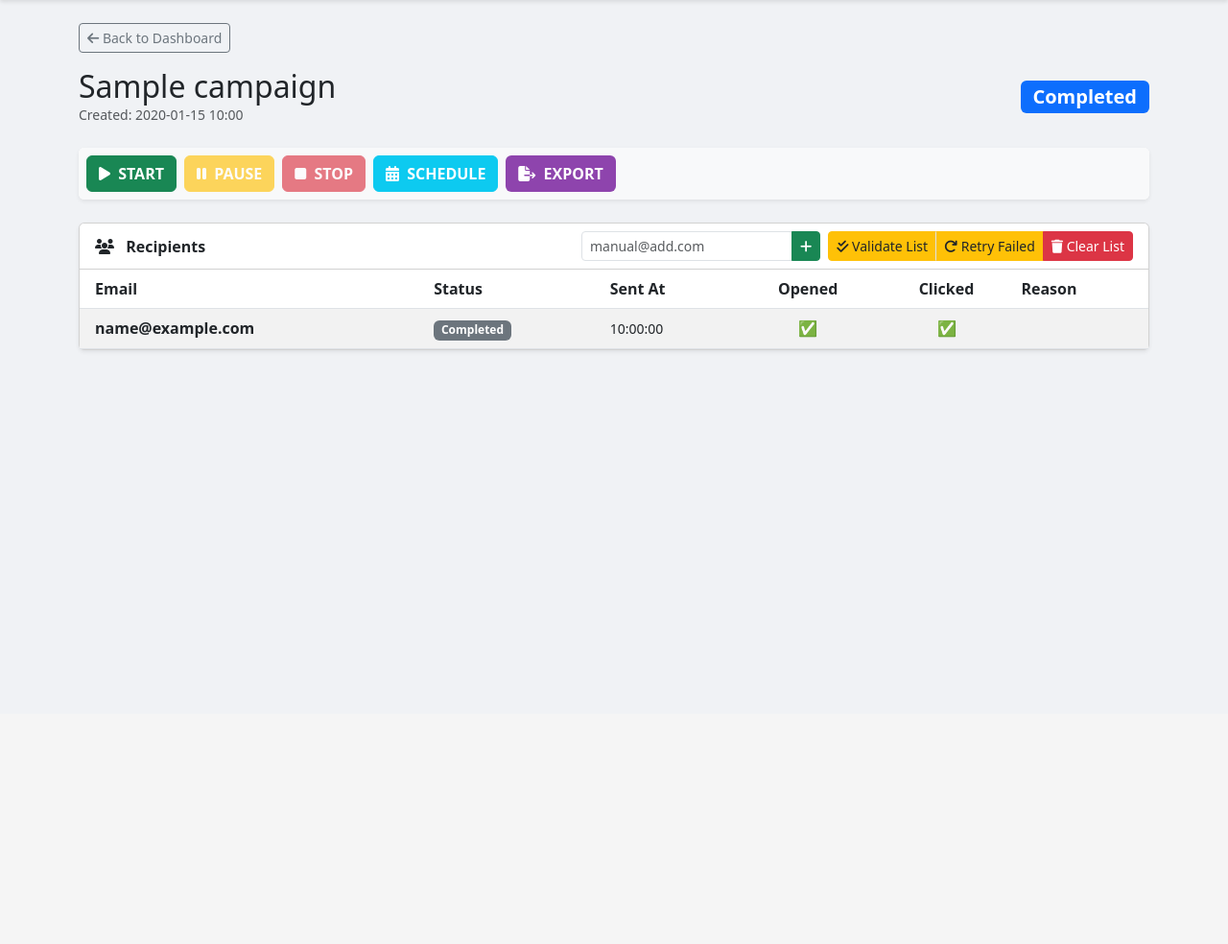
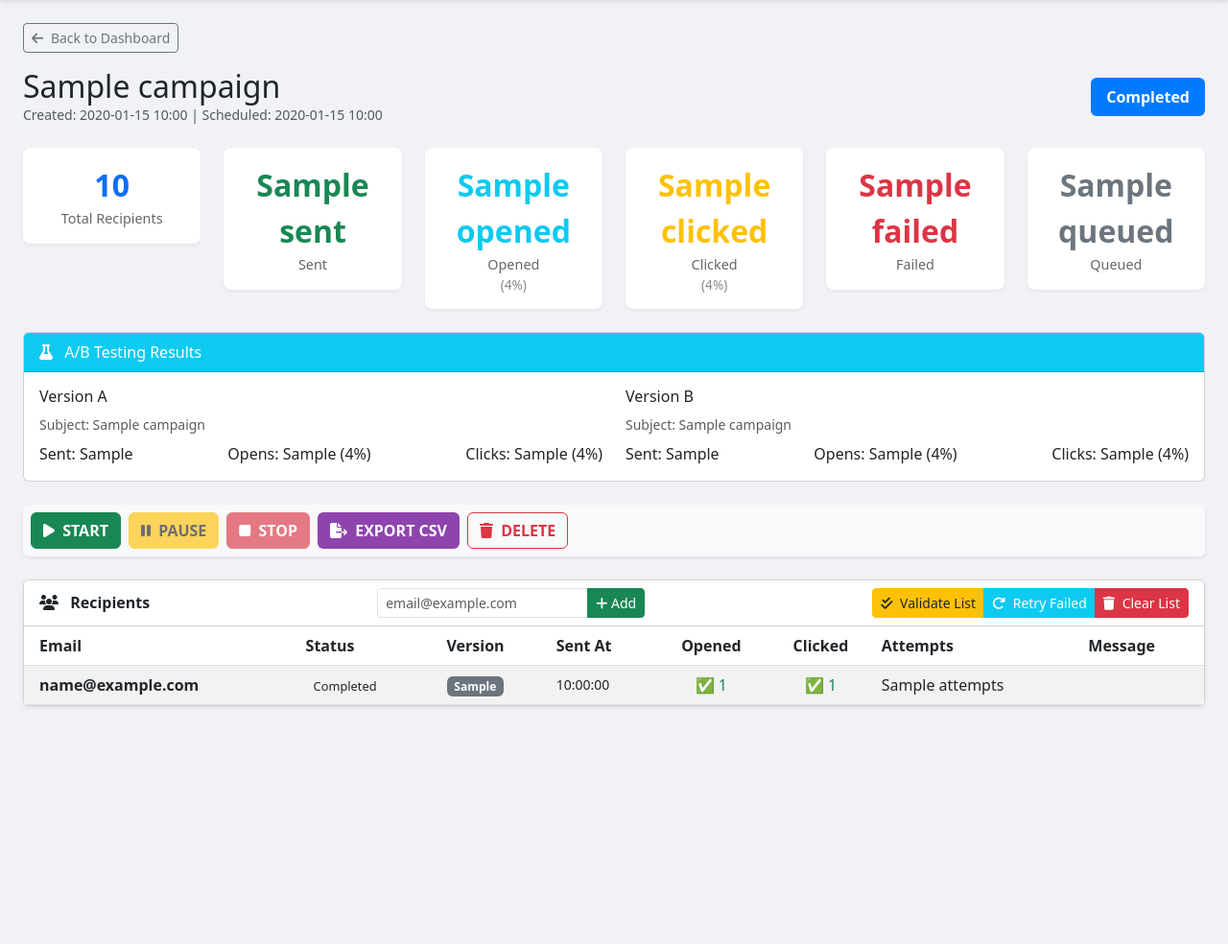
Before and after one commit to Sussyfreelandx/smtpweb, a Python web app: template app/templates/campaign.html in a window 1280 px wide. Shown: the part 56-1040 px from the top of the page at 96% size. Before the commit the page ends 423 px from the top, so only its background shows below. Run offline with Jinja, Linux system fonts and the light colour scheme; the template is opened without the code that fills it: most values are stand-ins (such as "Sample title", 1, 10 or a date in 2020).

Commit message:
Update campaign.html

```diff
--- a/app/templates/campaign.html
+++ b/app/templates/campaign.html
@@ -1,11 +1,11 @@
 {% extends "base.html" %}
 
 {% block content %}
-<div class="container py-4">
+<div class="container-fluid py-4">
     <!-- Navigation Back -->
     <div class="mb-3">
         <a href="{{ url_for('main.index') }}" class="btn btn-outline-secondary btn-sm">
-            <i class="fas fa-arrow-left"></i> Back to Dashboard
+            <i class="fas fa-arrow-left me-1"></i> Back to Dashboard
         </a>
     </div>
 
@@ -13,21 +13,98 @@
     <div class="d-flex justify-content-between align-items-center mb-4">
         <div>
             <h2 class="mb-0">{{ campaign.name }}</h2>
-            <div class="text-muted small">Created: {{ campaign.timestamp.strftime('%Y-%m-%d %H:%M') }}</div>
+            <div class="text-muted small">
+                Created: {{ campaign.timestamp.strftime('%Y-%m-%d %H:%M') }}
+                {% if campaign.scheduled_at %}
+                | Scheduled: {{ campaign.scheduled_at.strftime('%Y-%m-%d %H:%M') }}
+                {% endif %}
+            </div>
         </div>
-        <div class="badge fs-5 {% if campaign.status == 'Sending' %}bg-success{% elif campaign.status == 'Paused' %}bg-warning{% elif campaign.status == 'Completed' %}bg-primary{% else %}bg-secondary{% endif %}">
+        <div class="campaign-status campaign-{{ campaign.status|lower }}">
             {{ campaign.status }}
         </div>
     </div>
 
+    <!-- Analytics Cards -->
+    <div class="row mb-4">
+        <div class="col-md-2">
+            <div class="stat-card">
+                <div class="value text-primary">{{ analytics.total }}</div>
+                <div class="label">Total Recipients</div>
+            </div>
+        </div>
+        <div class="col-md-2">
+            <div class="stat-card">
+                <div class="value text-success">{{ analytics.sent }}</div>
+                <div class="label">Sent</div>
+            </div>
+        </div>
+        <div class="col-md-2">
+            <div class="stat-card">
+                <div class="value text-info">{{ analytics.opened }}</div>
+                <div class="label">Opened</div>
+                <div class="percentage">({{ analytics.open_rate }}%)</div>
+            </div>
+        </div>
+        <div class="col-md-2">
+            <div class="stat-card">
+                <div class="value text-warning">{{ analytics.clicked }}</div>
+                <div class="label">Clicked</div>
+                <div class="percentage">({{ analytics.click_rate }}%)</div>
+            </div>
+        </div>
+        <div class="col-md-2">
+            <div class="stat-card">
+                <div class="value text-danger">{{ analytics.failed }}</div>
+                <div class="label">Failed</div>
+            </div>
+        </div>
+        <div class="col-md-2">
+            <div class="stat-card">
+                <div class="value text-secondary">{{ analytics.queued }}</div>
+                <div class="label">Queued</div>
+            </div>
+        </div>
+    </div>
+
+    <!-- A/B Testing Stats -->
+    {% if campaign.ab_testing_enabled and ab_stats %}
+    <div class="card mb-4">
+        <div class="card-header bg-info text-white">
+            <i class="fas fa-flask me-2"></i> A/B Testing Results
+        </div>
+        <div class="card-body">
+            <div class="row">
+                <div class="col-md-6">
+                    <h6>Version A</h6>
+                    <p class="small text-muted mb-2">Subject: {{ campaign.subject }}</p>
+                    <div class="d-flex justify-content-between">
+                        <span>Sent: {{ ab_stats.a_sent }}</span>
+                        <span>Opens: {{ ab_stats.a_opened }} ({{ ab_stats.a_open_rate }}%)</span>
+                        <span>Clicks: {{ ab_stats.a_clicked }} ({{ ab_stats.a_click_rate }}%)</span>
+                    </div>
+                </div>
+                <div class="col-md-6">
+                    <h6>Version B</h6>
+                    <p class="small text-muted mb-2">Subject: {{ campaign.subject_b or campaign.subject }}</p>
+                    <div class="d-flex justify-content-between">
+                        <span>Sent:  {{ ab_stats.b_sent }}</span>
+                        <span>Opens: {{ ab_stats.b_opened }} ({{ ab_stats.b_open_rate }}%)</span>
+                        <span>Clicks: {{ ab_stats.b_clicked }} ({{ ab_stats.b_click_rate }}%)</span>
+                    </div>
+                </div>
+            </div>
+        </div>
+    </div>
+    {% endif %}
+
     <!-- MAIN CONTROLS -->
     <div class="card mb-4 shadow-sm border-0">
         <div class="card-body p-2 bg-light rounded d-flex flex-wrap gap-2">
-            <!-- Start/Restart Button -->
             {% if campaign.status == 'Sending' %}
                 <a href="{{ url_for('main.campaign_control', campaign_id=campaign.id, action='start') }}"
                    class="btn btn-success fw-bold text-white"
-                   onclick="return confirm('Campaign is marked as Sending. Force restart task?')">
+                   onclick="return confirm('Campaign is currently sending. Force restart?')">
                     <i class="fas fa-sync me-1"></i> RESTART
                 </a>
             {% else %}
@@ -38,60 +115,72 @@
             {% endif %}
 
             <a href="{{ url_for('main.campaign_control', campaign_id=campaign.id, action='pause') }}"
-               class="btn btn-warning text-white fw-bold {% if campaign.status != 'Sending' %}disabled{% endif %}">
+               class="btn btn-warning text-dark fw-bold {% if campaign.status != 'Sending' %}disabled{% endif %}">
                 <i class="fas fa-pause me-1"></i> PAUSE
             </a>
 
             <a href="{{ url_for('main.campaign_control', campaign_id=campaign.id, action='stop') }}"
-               class="btn btn-danger fw-bold text-white {% if campaign.status == 'Completed' or campaign.status == 'Stopped' %}disabled{% endif %}">
+               class="btn btn-danger fw-bold text-white {% if campaign.status in ['Completed', 'Stopped', 'Draft'] %}disabled{% endif %}">
                 <i class="fas fa-stop me-1"></i> STOP
             </a>
 
-            <button class="btn btn-info text-white fw-bold" onclick="alert('Scheduler is currently in beta. Please use instant start.')">
-                <i class="fas fa-calendar-alt me-1"></i> SCHEDULE
-            </button>
+            <a href="{{ url_for('main.export_campaign_report', campaign_id=campaign.id) }}"
+               class="btn btn-purple text-white fw-bold">
+                <i class="fas fa-file-export me-1"></i> EXPORT CSV
+            </a>
 
-            <a href="{{ url_for('main.export_campaign_report', campaign_id=campaign.id) }}" class="btn btn-purple text-white fw-bold" style="background-color: #8e44ad;">
-                <i class="fas fa-file-export me-1"></i> EXPORT
-            </a>
+            <form method="POST" action="{{ url_for('main.delete_campaign', campaign_id=campaign.id) }}"
+                  class="d-inline" onsubmit="return confirm('Are you sure you want to delete this campaign?  This cannot be undone.');">
+                <input type="hidden" name="csrf_token" value="{{ csrf_token() }}">
+                <button type="submit" class="btn btn-outline-danger fw-bold">
+                    <i class="fas fa-trash me-1"></i> DELETE
+                </button>
+            </form>
         </div>
     </div>
 
     <!-- LIST TOOLS -->
     <div class="card mb-4 shadow-sm">
-        <div class="card-header bg-white fw-bold d-flex justify-content-between align-items-center flex-wrap">
-            <span class="me-auto"><i class="fas fa-users me-2"></i> Recipients</span>
+        <div class="card-header bg-white fw-bold d-flex justify-content-between align-items-center flex-wrap gap-2">
+            <span><i class="fas fa-users me-2"></i> Recipients</span>
 
             <!-- Manual Add Input -->
-            <div class="input-group input-group-sm w-auto me-2">
-                <input type="email" id="newRecipientEmail" class="form-control" placeholder="manual@add.com">
-                <button class="btn btn-success" type="button" onclick="addRecipient()"><i class="fas fa-plus"></i></button>
-            </div>
+            <form class="d-flex" id="addRecipientForm">
+                <div class="input-group input-group-sm">
+                    <input type="email" id="newRecipientEmail" class="form-control" placeholder="email@example.com" required>
+                    <button class="btn btn-success" type="submit"><i class="fas fa-plus"></i> Add</button>
+                </div>
+            </form>
 
             <!-- Toolbar -->
             <div class="btn-group btn-group-sm">
                 <a href="{{ url_for('main.validate_list', campaign_id=campaign.id) }}" class="btn btn-warning text-dark">
-                    <i class="fas fa-check-double"></i> Validate List
+                    <i class="fas fa-check-double me-1"></i> Validate List
                 </a>
-                <a href="{{ url_for('main.campaign_control', campaign_id=campaign.id, action='retry') }}" class="btn btn-warning text-dark border-start">
-                    <i class="fas fa-redo"></i> Retry Failed
+                <a href="{{ url_for('main.campaign_control', campaign_id=campaign.id, action='retry') }}" class="btn btn-info text-white">
+                    <i class="fas fa-redo me-1"></i> Retry Failed
                 </a>
-                <a href="{{ url_for('main.clear_recipient_list', campaign_id=campaign.id) }}" class="btn btn-danger" onclick="return confirm('Clear entire list?')">
-                    <i class="fas fa-trash"></i> Clear List
+                <a href="{{ url_for('main.clear_recipient_list', campaign_id=campaign.id) }}"
+                   class="btn btn-danger" onclick="return confirm('Clear entire recipient list?')">
+                    <i class="fas fa-trash me-1"></i> Clear List
                 </a>
             </div>
         </div>
 
         <div class="table-responsive">
-            <table class="table table-hover align-middle mb-0 table-striped">
+            <table class="table table-hover table-recipients align-middle mb-0 table-striped">
                 <thead class="bg-light">
                     <tr>
                         <th class="ps-3">Email</th>
                         <th>Status</th>
+                        {% if campaign.ab_testing_enabled %}
+                        <th>Version</th>
+                        {% endif %}
                         <th>Sent At</th>
                         <th class="text-center">Opened</th>
                         <th class="text-center">Clicked</th>
-                        <th>Reason</th>
+                        <th>Attempts</th>
+                        <th>Message</th>
                     </tr>
                 </thead>
                 <tbody>
@@ -99,20 +188,44 @@
                     <tr>
                         <td class="ps-3 fw-bold">{{ r.email }}</td>
                         <td>
-                            <span class="badge
-                                {% if r.status == 'Sent' %}bg-success
-                                {% elif r.status == 'Failed' %}bg-danger
-                                {% elif r.status == 'Sending' %}bg-warning text-dark
-                                {% elif r.status == 'Invalid' %}bg-danger
-                                {% elif r.status == 'Unsubscribed' %}bg-dark
-                                {% else %}bg-secondary{% endif %}">
+                            <span class="status-badge status-{{ r.status|lower|replace(' ', '-') }}">
                                 {{ r.status }}
                             </span>
                         </td>
+                        {% if campaign.ab_testing_enabled %}
+                        <td>
+                            {% if r.ab_version %}
+                            <span class="badge bg-{{ 'primary' if r.ab_version == 'A' else 'secondary' }}">{{ r.ab_version }}</span>
+                            {% else %}
+                            -
+                            {% endif %}
+                        </td>
+                        {% endif %}
                         <td class="small">{{ r.sent_at.strftime('%H:%M:%S') if r.sent_at else '-' }}</td>
-                        <td class="text-center">{{ '✅' if r.opened_at else '-' }}</td>
-                        <td class="text-center">{{ '✅' if r.clicked_at else '-' }}</td>
-                        <td class="small text-muted text-truncate" style="max-width: 250px;">{{ r.status_message or '' }}</td>
+                        <td class="text-center">
+                            {% if r.opened_at %}
+                            <span class="text-success" title="{{ r.opened_at }}">✅ {{ r.open_count or 1 }}</span>
+                            {% else %}
+                            -
+                            {% endif %}
+                        </td>
+                        <td class="text-center">
+                            {% if r.clicked_at %}
+                            <span class="text-success" title="{{ r.clicked_at }}">✅ {{ r.click_count or 1 }}</span>
+                            {% else %}
+                            -
+                            {% endif %}
+                        </td>
+                        <td>{{ r.attempts }}</td>
+                        <td class="small text-muted text-truncate" style="max-width: 200px;" title="{{ r.status_message or '' }}">
+                            {{ r.status_message or '' }}
+                        </td>
+                    </tr>
+                    {% else %}
+                    <tr>
+                        <td colspan="{% if campaign.ab_testing_enabled %}8{% else %}7{% endif %}" class="text-center py-4 text-muted">
+                            No recipients yet. Add recipients using the form above or upload a CSV file.
+                        </td>
                     </tr>
                     {% endfor %}
                 </tbody>
@@ -125,12 +238,16 @@
             <nav>
                 <ul class="pagination justify-content-center mb-0">
                     <li class="page-item {% if not recipients.has_prev %}disabled{% endif %}">
-                        <a class="page-link" href="{{ url_for('main.view_campaign', campaign_id=campaign.id, page=recipients.prev_num) }}">Prev</a>
+                        <a class="page-link" href="{{ url_for('main.view_campaign', campaign_id=campaign.id, page=recipients.prev_num) }}">Previous</a>
                     </li>
-                    {% for p in recipients.iter_pages() %}
+                    {% for p in recipients.iter_pages(left_edge=1, right_edge=1, left_current=2, right_current=2) %}
+                        {% if p %}
                         <li class="page-item {% if p == recipients.page %}active{% endif %}">
                             <a class="page-link" href="{{ url_for('main.view_campaign', campaign_id=campaign.id, page=p) }}">{{ p }}</a>
                         </li>
+                        {% else %}
+                        <li class="page-item disabled"><span class="page-link">...</span></li>
+                        {% endif %}
                     {% endfor %}
                     <li class="page-item {% if not recipients.has_next %}disabled{% endif %}">
                         <a class="page-link" href="{{ url_for('main.view_campaign', campaign_id=campaign.id, page=recipients.next_num) }}">Next</a>
@@ -141,32 +258,55 @@
         {% endif %}
     </div>
 </div>
+{% endblock %}
 
+{% block scripts %}
 <script>
-function addRecipient() {
+document.getElementById('addRecipientForm').addEventListener('submit', function(e) {
+    e.preventDefault();
     const email = document.getElementById('newRecipientEmail').value;
     if(!email) return;
 
-    const btn = event.target.closest('button');
+    const btn = this.querySelector('button[type="submit"]');
     btn.disabled = true;
+    btn.innerHTML = '<span class="spinner-border spinner-border-sm"></span>';
 
     fetch("{{ url_for('main.add_recipient_manual', campaign_id=campaign.id) }}", {
         method: "POST",
-        headers: {'Content-Type': 'application/x-www-form-urlencoded'},
+        headers: {
+            'Content-Type': 'application/x-www-form-urlencoded',
+            'X-CSRFToken': '{{ csrf_token() }}'
+        },
         body: `email=${encodeURIComponent(email)}`
     })
     .then(r => r.json())
     .then(data => {
-        if(data.success) location.reload();
-        else {
+        if(data.success) {
+            location.reload();
+        } else {
             alert(data.message);
             btn.disabled = false;
+            btn.innerHTML = '<i class="fas fa-plus"></i> Add';
         }
     })
     .catch(e => {
         alert("Error: " + e);
         btn.disabled = false;
+        btn.innerHTML = '<i class="fas fa-plus"></i> Add';
     });
-}
+});
+
+// Auto-refresh status if campaign is sending
+{% if campaign.status == 'Sending' %}
+setInterval(function() {
+    fetch("{{ url_for('main.api_campaign_status', campaign_id=campaign.id) }}")
+        .then(r => r.json())
+        .then(data => {
+            if(data.status !== 'Sending') {
+                location.reload();
+            }
+        });
+}, 5000);
+{% endif %}
 </script>
 {% endblock %}
```
